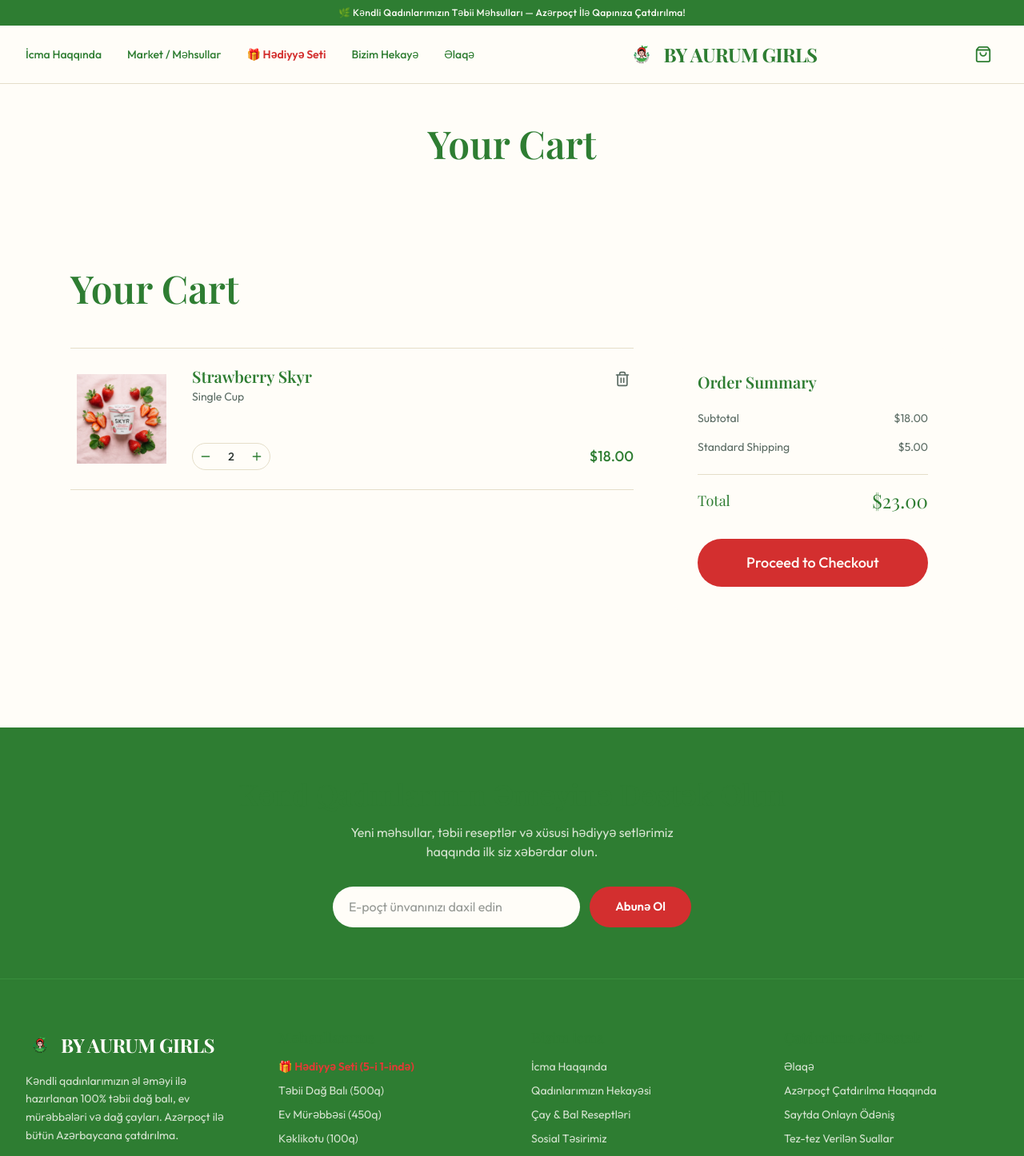
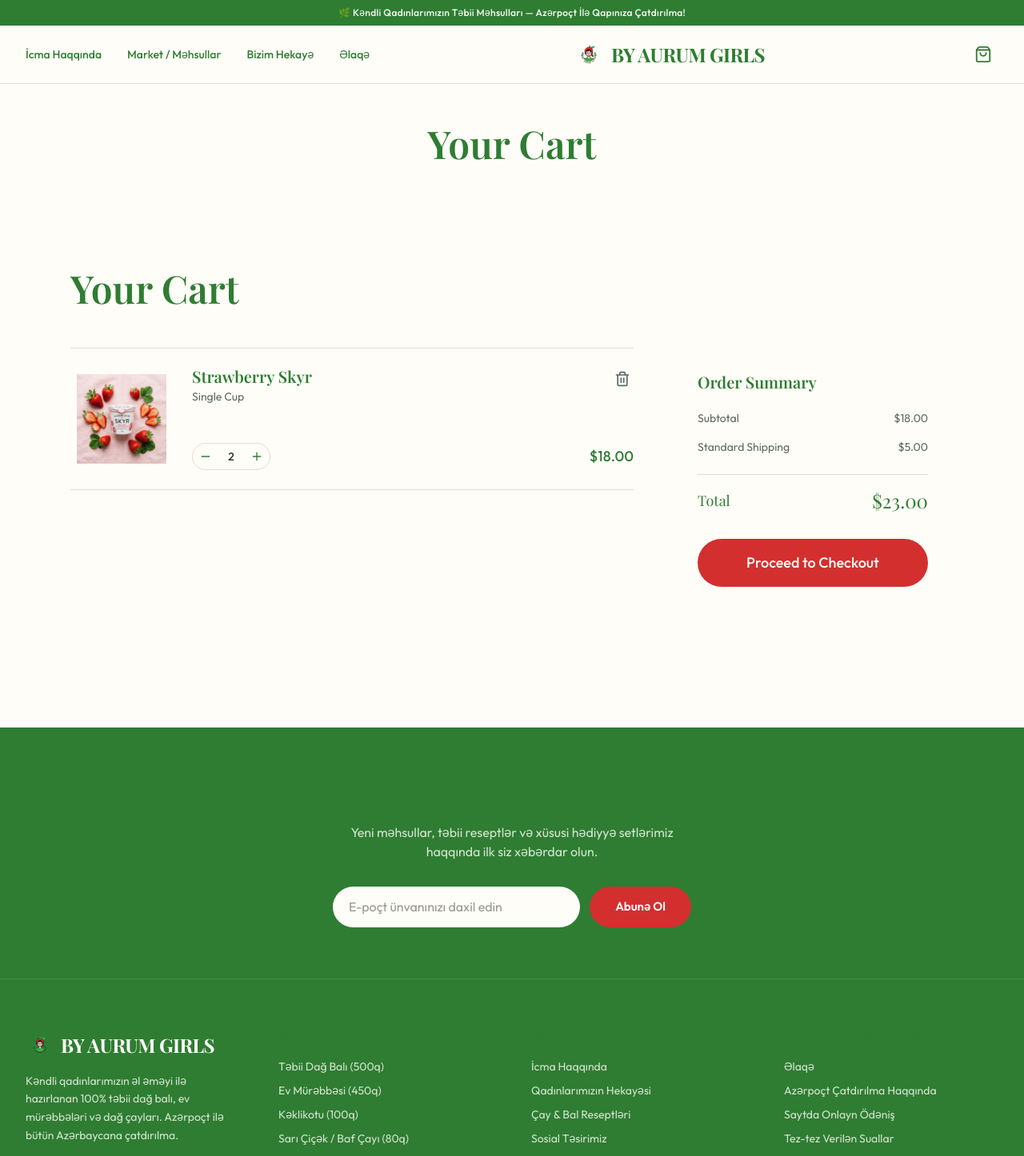
Before and after one commit to aurumgirls/aurumgirls, a Next.js app in the folder frontend/: page /cart in a window 1280 px wide. Shown: the top 1446 px of the page at 80% size. Built offline with nearby package versions, Linux system fonts and the light colour scheme.

Commit message:
feat: remove Hədiyyə Seti links from Header and Footer components

```diff
--- a/frontend/src/components/Footer.tsx
+++ b/frontend/src/components/Footer.tsx
@@ -53,7 +53,6 @@ export default function Footer() {
         <div>
           <h3 className="font-display text-lg font-semibold mb-4 text-cream">Məhsullarımız</h3>
           <ul className="space-y-2.5 text-sm text-cream/80">
-            <li><Link href="/product/hadiyya-seti" className="hover:text-cream transition-colors font-semibold text-terracotta-light">🎁 Hədiyyə Seti (5-i 1-ində)</Link></li>
             <li><Link href="/product/dali-bal" className="hover:text-cream transition-colors">Təbii Dağ Balı (500q)</Link></li>
             <li><Link href="/product/murebbe" className="hover:text-cream transition-colors">Ev Mürəbbəsi (450q)</Link></li>
             <li><Link href="/product/keklikotu" className="hover:text-cream transition-colors">Kəklikotu (100q)</Link></li>
--- a/frontend/src/components/Header.tsx
+++ b/frontend/src/components/Header.tsx
@@ -50,9 +50,6 @@ export default function Header() {
             </Link>
             <Link href="/shop" className="hover:text-terracotta transition-colors">
               Market / Məhsullar
-            </Link>
-            <Link href="/product/hadiyya-seti" className="hover:text-terracotta transition-colors font-semibold text-terracotta">
-              🎁 Hədiyyə Seti
             </Link>
             <Link href="/about" className="hover:text-terracotta transition-colors">
               Bizim Hekayə
@@ -112,13 +109,6 @@ export default function Header() {
               Market / Məhsullar
             </Link>
             <Link
-              href="/product/hadiyya-seti"
-              onClick={() => setIsMobileMenuOpen(false)}
-              className="block text-terracotta font-semibold text-base py-1"
-            >
-              🎁 Hədiyyə Seti (5-i 1-ində)
-            </Link>
-            <Link
               href="/about"
               onClick={() => setIsMobileMenuOpen(false)}
               className="block text-forest hover:text-terracotta font-medium text-base py-1"
```
